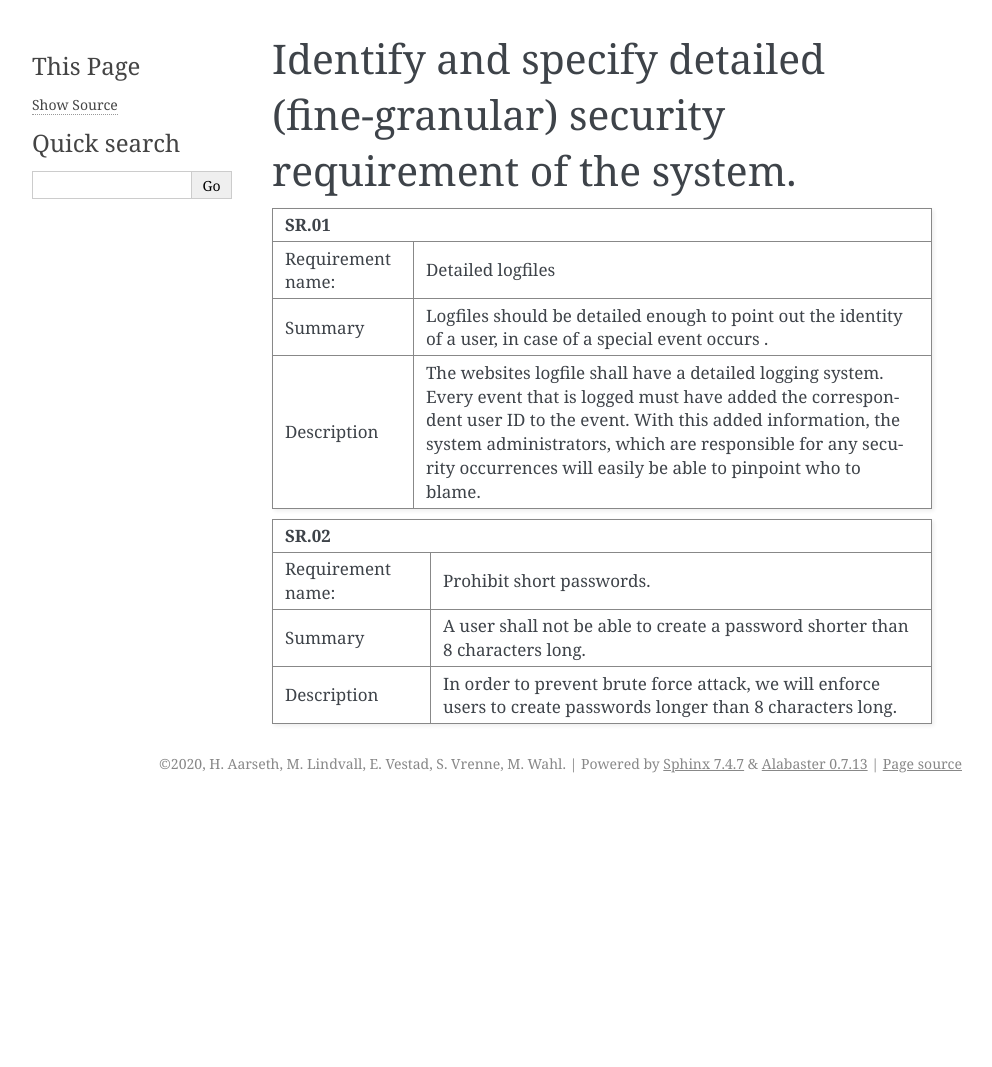
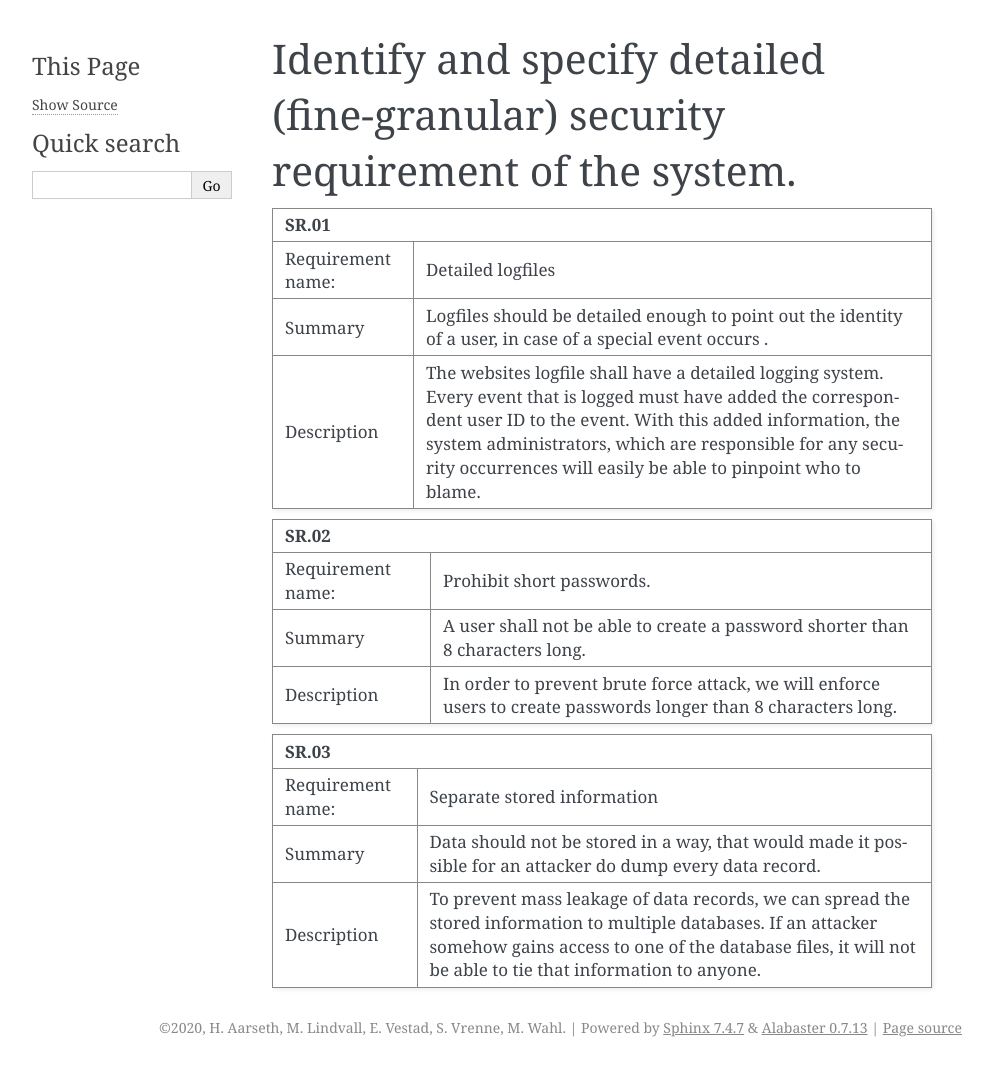
Before and after one commit to SteinarVrenne/school_imt3501, a Sphinx documentation site: the page built from Task 1/source/pages/04c_Detailed_Security.rst, in a window 1280 px wide. Shown: the whole page, without its empty margins (148-1140 px from the left). Built offline with Sphinx 7.4.7, drawn with Linux system fonts in a browser that asks for light colours; before the commit the page ends 900 px from its top, so only the background shows below that.

Commit message:
Syntax + spellcheck fix

```diff
--- a/Task 1/source/pages/04c_Detailed_Security.rst
+++ b/Task 1/source/pages/04c_Detailed_Security.rst
@@ -32,7 +32,7 @@ Identify and specify detailed (fine-granular) security requirement of the system
 +===================+==============================================================================================================+
 | Requirement name: | Separate stored information                                                                                  |
 +-------------------+--------------------------------------------------------------------------------------------------------------+
-| Summary           | Data should not be stored in a way, that would made it possible for an attacker do dump every data record.   |                                |
+| Summary           | Data should not be stored in a way, that would made it possible for an attacker do dump every data record.   |
 +-------------------+--------------------------------------------------------------------------------------------------------------+
 | Description       | To prevent mass leakage of data records, we can spread the stored information to multiple databases. If an   |
 |                   | attacker somehow gains access to one of the database files, it will not be able to tie that information to   |
```
